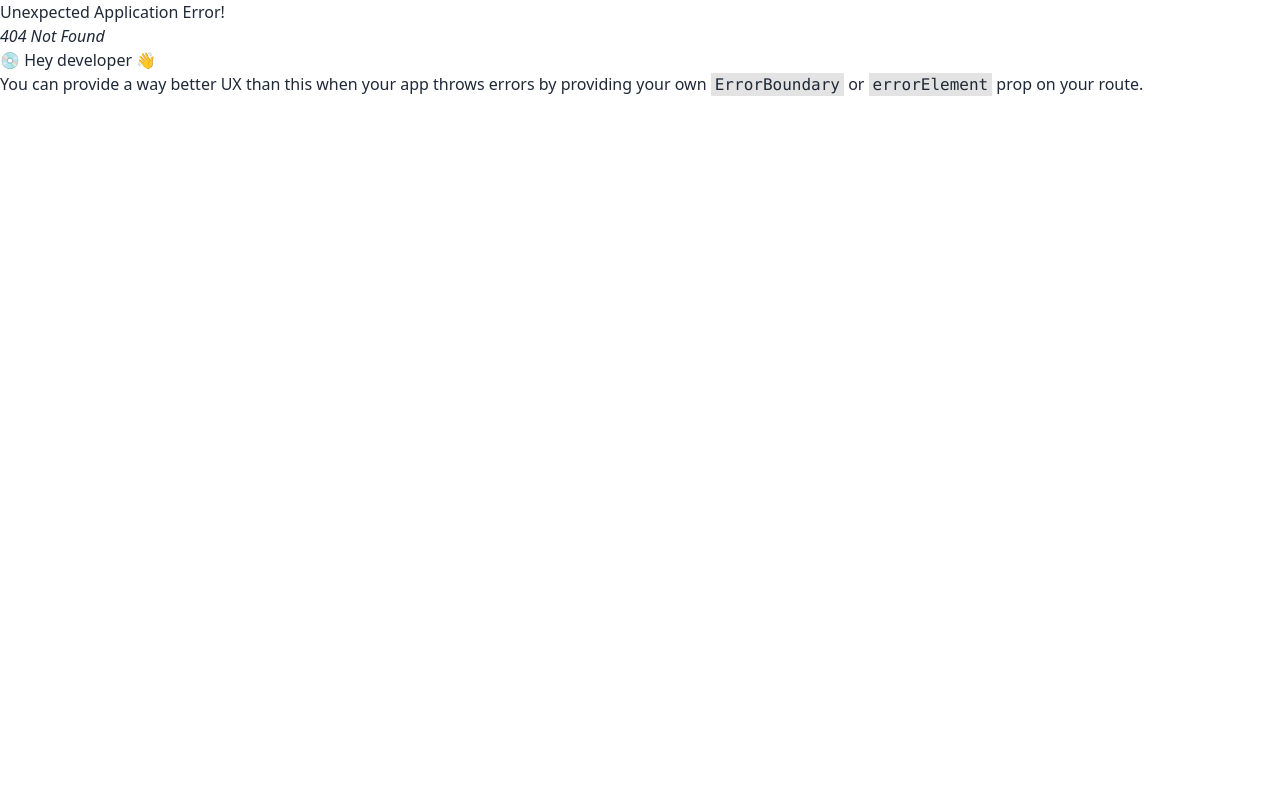
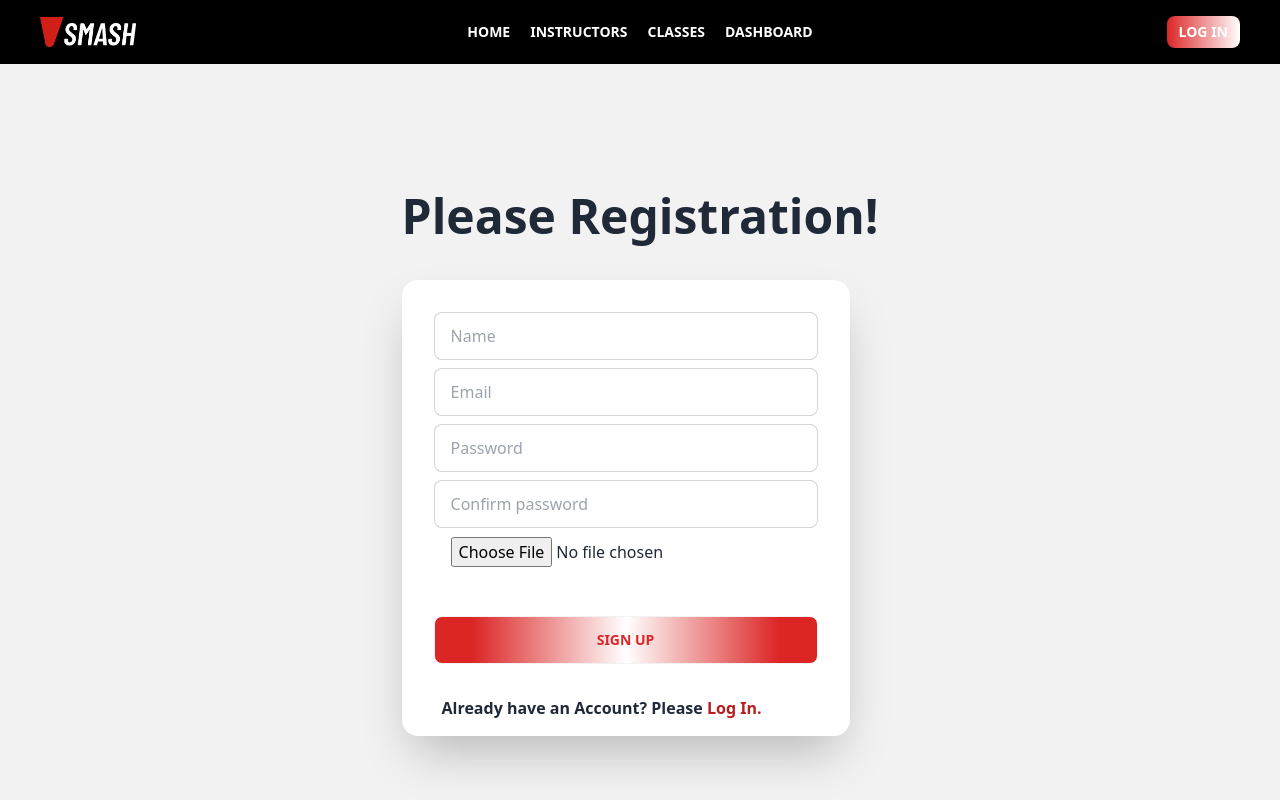
Before and after one commit to Abu-Taieb/smash-client, a React (Vite) app: page /registration in a window 1280 px wide. Before the commit this address had no page. Shown: the top 800 px of the page. Built offline with nearby package versions, Linux system fonts and the light colour scheme.

Commit message:
Log In Page Design Complete

```diff
--- a/src/Components/Pages/LogIn/LogIn.jsx
+++ b/src/Components/Pages/LogIn/LogIn.jsx
@@ -5,7 +5,7 @@ const LogIn = () => {
         <div className="hero min-h-screen bg-base-200">
   <div className="">
     <div className="text-center mb-10">
-      <h1 className="text-5xl font-bold ">Please Login now!</h1>
+      <h1 className="text-5xl font-bold">Please Login now!</h1>
     </div>
     <form className="card w-full max-w-md shadow-2xl bg-base-100">
       <div className="card-body">
@@ -25,8 +25,11 @@ const LogIn = () => {
           <button className="btn bg-gradient-to-r from-red-600 from-10% via-white via-50% to-red-600 to-90% text-red-600 font-bold hover:text-white hover:bg-gradient-to-r hover:from-white hover:via-red-700 hover:to-white ">Login</button>
         </div>
       </div>
+      <div className="">
+
+      </div>
       <div className="px-10 pb-4">
-      <p className="font-semibold">If you new SMASH? Please <Link to={'/register'} className="text-red-700 font-bold">Registration.</Link></p>
+      <p className="font-semibold">If you new SMASH? Please <Link to={'/registration'} className="text-red-700 font-bold">Registration.</Link></p>
       </div>
     </form>
   </div>
--- /dev/null
+++ b/src/Components/Pages/Registration/Registration.jsx
@@ -0,0 +1,43 @@
+import { Link } from "react-router-dom";
+
+const Registration = () => {
+    return (
+        <div className="hero min-h-screen bg-base-200">
+  <div className="">
+    <div className="text-center mb-10">
+      <h1 className="text-5xl font-bold">Please Registration!</h1>
+    </div>
+    <form className="card w-full max-w-md shadow-2xl bg-base-100">
+      <div className="card-body">
+        <div className="form-control">
+          <input type="text" name="name" placeholder="Name" required className="input input-bordered" />
+        </div>
+        <div className="form-control">
+          <input type="email" name="email" placeholder="Email" required className="input input-bordered" />
+        </div>
+        <div className="form-control">
+          <input type="password" placeholder="Password" name="password" required className="input input-bordered" />
+        </div>
+        <div className="form-control">
+          <input type="password" placeholder="Confirm password" name="password" required className="input input-bordered" />
+        </div>
+        <div className="">
+          <input type="file" placeholder="Photo Url" name="password" required className="input" />
+        </div>
+        <div className="form-control mt-6">
+          <button className="btn bg-gradient-to-r from-red-600 from-10% via-white via-50% to-red-600 to-90% text-red-600 font-bold hover:text-white hover:bg-gradient-to-r hover:from-white hover:via-red-700 hover:to-white ">Sign Up</button>
+        </div>
+      </div>
+      <div className="">
+
+      </div>
+      <div className="px-10 pb-4">
+      <p className="font-semibold">Already have an Account? Please <Link to={'/logIn'} className="text-red-700 font-bold">Log In.</Link></p>
+      </div>
+    </form>
+  </div>
+</div>
+    );
+};
+
+export default Registration;
--- a/src/Components/Pages/Shared/Navbar/Navbar.jsx
+++ b/src/Components/Pages/Shared/Navbar/Navbar.jsx
@@ -3,7 +3,7 @@ import { Link, NavLink } from "react-router-dom";
 
 const Navbar = () => {
     return (
-        <div className="navbar bg-black px-10 text-white font-bold">
+        <div className="navbar bg-black px-10 text-white uppercase font-bold">
   <div className="navbar-start">
     <div className="dropdown">
       <label tabIndex={0} className="btn btn-ghost lg:hidden">
@@ -27,7 +27,7 @@ const Navbar = () => {
     </ul>
   </div>
   <div className="navbar-end">
-    <Link to={'/logIn'} className="btn">Log in</Link>
+    <Link to={'/logIn'} className="btn btn-sm bg-gradient-to-r from-red-600 to-white text-white font-bold hover:from-white hover:to-red-600 border-0">Log in</Link>
   </div>
 </div>
     );
--- a/src/Components/Routes/Routes.jsx
+++ b/src/Components/Routes/Routes.jsx
@@ -7,6 +7,7 @@ import Instructors from "../Pages/Instructor/Instructors";
 import Classes from "../Pages/Classes/Classes";
 import Dashboard from "../Pages/Dashboard/Dashboard";
 import LogIn from "../Pages/LogIn/LogIn";
+import Registration from "../Pages/Registration/Registration";
 
 
 export const router = createBrowserRouter([
@@ -29,6 +30,9 @@ export const router = createBrowserRouter([
         },{
           path: 'logIn',
           element: <LogIn></LogIn>
+        },{
+          path: 'registration',
+          element: <Registration></Registration>
         }
     ]
   }
```
